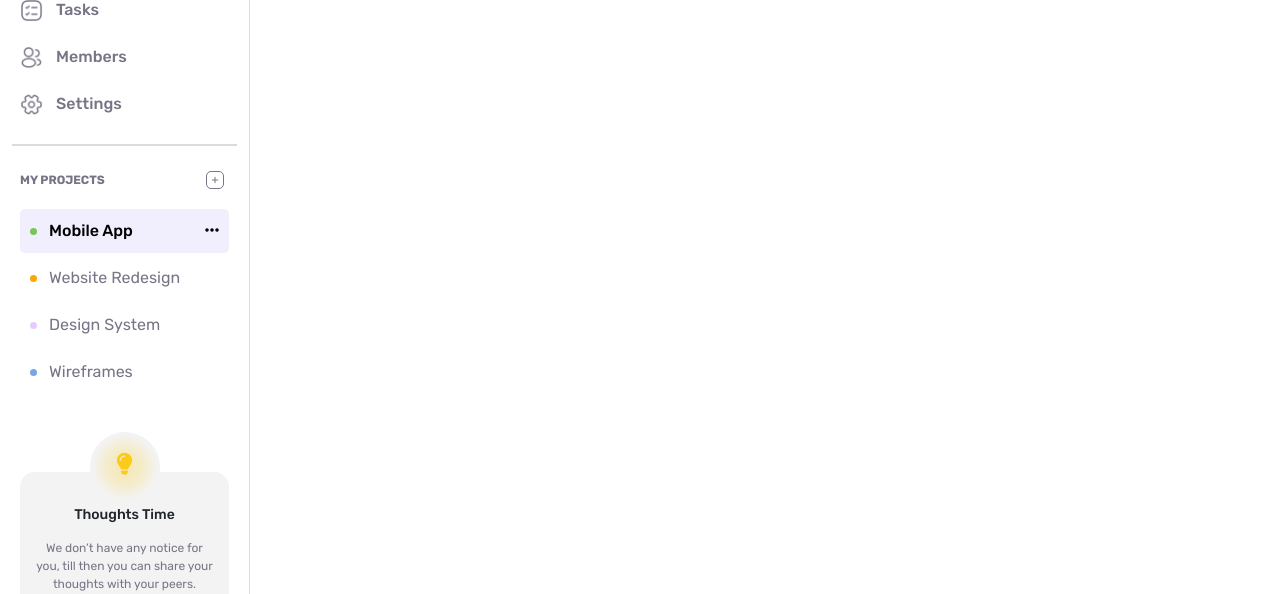
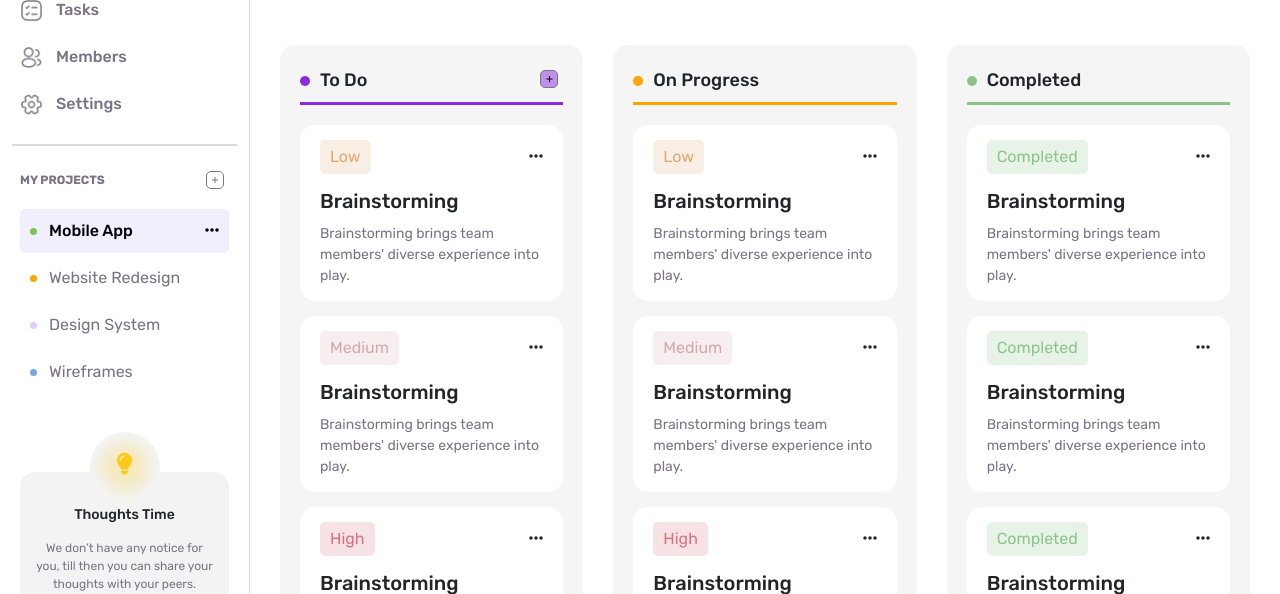
Before and after one commit to SanjaySokal/project-management, a React (Create React App) app in the folder frontend/: page / in a window 1280 px wide. Shown: the part 206-800 px from the top of the page. Built offline with nearby package versions, Linux system fonts and the light colour scheme.

Commit message:
showing drag drop error

```diff
--- a/frontend/src/Components/Completed.jsx
+++ b/frontend/src/Components/Completed.jsx
@@ -1,34 +1,33 @@
-import React from 'react'
+import React from 'react';
 import ItemStatus from './ItemStatus';
 import { Droppable } from 'react-beautiful-dnd';
 
 const Completed = () => {
     let arr = [
-        { priority: "completed", heading: "Brainstorming", para: "Brainstorming brings team members' diverse experience into play." },
-        { priority: "completed", heading: "Brainstorming", para: "Brainstorming brings team members' diverse experience into play." },
-        { priority: "completed", heading: "Brainstorming", para: "Brainstorming brings team members' diverse experience into play." }
+        { priority: 'completed', heading: 'Brainstorming', para: "Brainstorming brings team members' diverse experience into play." },
+        { priority: 'completed', heading: 'Brainstorming', para: "Brainstorming brings team members' diverse experience into play." },
+        { priority: 'completed', heading: 'Brainstorming', para: "Brainstorming brings team members' diverse experience into play." }
     ];
+
     return (
-        <Droppable droppableId='completed'>
-            {(provided) => {
+        <Droppable droppableId={'completed'} type="completed">
+            {(provided) => (
                 <div className="list-item" ref={provided.innerRef} {...provided.droppableProps}>
-                    <div className="list-item">
-                        <div className="list-padding">
-                            <div className='completed list-head'>
-                                <div className="heading">
-                                    <h4>Completed</h4>
-                                </div>
+                    <div className="list-padding">
+                        <div className='completed list-head'>
+                            <div className="heading">
+                                <h4>Completed</h4>
                             </div>
-                            {
-                                arr.map((item, ind) => <ItemStatus key={ind} id={ind} priority={item.priority} heading={item.heading} para={item.para} />)
-                            }
                         </div>
+                        {arr.map((item, ind) => (
+                            <ItemStatus key={ind} id={ind} priority={item.priority} heading={item.heading} para={item.para} />
+                        ))}
                     </div>
                     {provided.placeholder}
                 </div>
-            }}
+            )}
         </Droppable>
-    )
-}
+    );
+};
 
-export default Completed
+export default Completed;
--- a/frontend/src/Components/ItemStatus.jsx
+++ b/frontend/src/Components/ItemStatus.jsx
@@ -1,28 +1,30 @@
-import React from 'react'
-import { Draggable } from 'react-beautiful-dnd'
+import { FontAwesomeIcon } from '@fortawesome/react-fontawesome';
+import { faEllipsis } from '@fortawesome/free-solid-svg-icons';
+import React from 'react';
+import { Draggable } from 'react-beautiful-dnd';
 
 const ItemStatus = (props) => {
     return (
-        <Draggable draggableId={props.id.toString()} index={props.id}>
+        <Draggable draggableId={"todo" + props.id} index={props.id}>
             {(provided) => (
                 <li ref={provided.innerRef} {...provided.draggableProps} {...provided.dragHandleProps}>
                     <div className="top-btns">
                         <p className={`priority ${props.priority}`}>
                             {props.priority.charAt(0).toUpperCase() + props.priority.slice(1)}
                         </p>
-                        <span className="link"><i className="fa-solid fa-ellipsis"></i></span>
+                        <span className="link">
+                            <FontAwesomeIcon icon={faEllipsis} />
+                        </span>
                     </div>
                     <div className="inner-content">
                         <h4>{props.heading}</h4>
-                        <p>
-                            {props.para}
-                        </p>
+                        <p>{props.para}</p>
                     </div>
                     {provided.placeholder}
                 </li>
             )}
         </Draggable>
-    )
-}
+    );
+};
 
-export default ItemStatus
+export default ItemStatus;
--- a/frontend/src/Components/List.jsx
+++ b/frontend/src/Components/List.jsx
@@ -1,19 +1,26 @@
-import React from 'react'
-import { DragDropContext } from "react-beautiful-dnd"
-import ToDo from './ToDo'
-import OnProgress from './OnProgress'
-import Completed from './Completed'
+import React from 'react';
+import { DragDropContext } from 'react-beautiful-dnd';
+import ToDo from './ToDo';
+import OnProgress from './OnProgress';
+import Completed from './Completed';
 
 const List = () => {
+
+    const onDragEnd = (result) => {
+        if (!result.destination) return;
+    };
+
     return (
-        <DragDropContext onDragEnd={() => console.log("ended")}>
-            <div className="list">
+        <div className="list">
+            <DragDropContext
+                onDragEnd={onDragEnd}
+            >
                 <ToDo />
                 <OnProgress />
                 <Completed />
-            </div>
-        </DragDropContext>
-    )
-}
+            </DragDropContext>
+        </div>
+    );
+};
 
-export default List
+export default List;
--- a/frontend/src/Components/OnProgress.jsx
+++ b/frontend/src/Components/OnProgress.jsx
@@ -1,16 +1,17 @@
-import React from 'react'
-import ItemStatus from './ItemStatus'
+import React from 'react';
+import ItemStatus from './ItemStatus';
 import { Droppable } from 'react-beautiful-dnd';
 
 const OnProgress = () => {
     let arr = [
-        { priority: "low", heading: "Brainstorming", para: "Brainstorming brings team members' diverse experience into play." },
-        { priority: "medium", heading: "Brainstorming", para: "Brainstorming brings team members' diverse experience into play." },
-        { priority: "high", heading: "Brainstorming", para: "Brainstorming brings team members' diverse experience into play." }
+        { priority: 'low', heading: 'Brainstorming', para: "Brainstorming brings team members' diverse experience into play." },
+        { priority: 'medium', heading: 'Brainstorming', para: "Brainstorming brings team members' diverse experience into play." },
+        { priority: 'high', heading: 'Brainstorming', para: "Brainstorming brings team members' diverse experience into play." }
     ];
+
     return (
-        <Droppable droppableId='progress'>
-            {(provided) => {
+        <Droppable droppableId={'progress'} type="progress">
+            {(provided) => (
                 <div className="list-item" ref={provided.innerRef} {...provided.droppableProps}>
                     <div className="list-padding">
                         <div className='on-progress list-head'>
@@ -18,15 +19,15 @@ const OnProgress = () => {
                                 <h4>On Progress</h4>
                             </div>
                         </div>
-                        {
-                            arr.map((item, ind) => <ItemStatus key={ind} id={ind} priority={item.priority} heading={item.heading} para={item.para} />)
-                        }
+                        {arr.map((item, ind) => (
+                            <ItemStatus key={ind} id={ind} priority={item.priority} heading={item.heading} para={item.para} />
+                        ))}
                     </div>
                     {provided.placeholder}
                 </div>
-            }}
+            )}
         </Droppable>
-    )
-}
+    );
+};
 
-export default OnProgress
+export default OnProgress;
--- a/frontend/src/Components/ToDo.jsx
+++ b/frontend/src/Components/ToDo.jsx
@@ -1,38 +1,38 @@
-import React from 'react'
-import ItemStatus from './ItemStatus'
+import { FontAwesomeIcon } from '@fortawesome/react-fontawesome';
+import { faPlus } from '@fortawesome/free-solid-svg-icons';
+import React from 'react';
+import ItemStatus from './ItemStatus';
 import { Droppable } from 'react-beautiful-dnd';
 
 const ToDo = () => {
     let arr = [
-        { priority: "low", heading: "Brainstorming", para: "Brainstorming brings team members' diverse experience into play." },
-        { priority: "medium", heading: "Brainstorming", para: "Brainstorming brings team members' diverse experience into play." },
-        { priority: "high", heading: "Brainstorming", para: "Brainstorming brings team members' diverse experience into play." }
+        { priority: 'low', heading: 'Brainstorming', para: "Brainstorming brings team members' diverse experience into play." },
+        { priority: 'medium', heading: 'Brainstorming', para: "Brainstorming brings team members' diverse experience into play." },
+        { priority: 'high', heading: 'Brainstorming', para: "Brainstorming brings team members' diverse experience into play." }
     ];
+
     return (
-        <Droppable droppableId='todo'>
-            {(provided) => {
-                <div className="list" ref={provided.innerRef} {...provided.droppableProps}>
-                    <div className="list-item">
+        <Droppable droppableId={'todo'} type="todo">
+            {(provided) => (
+                <div className="list-item" ref={provided.innerRef} {...provided.droppableProps}>
                     <div className="list-padding">
                         <div className='todo list-head'>
                             <div className="heading">
                                 <h4>To Do</h4>
                                 <button>
-                                        <i className="fa-solid fa-plus"></i>
+                                    <FontAwesomeIcon icon={faPlus} />
                                 </button>
                             </div>
                         </div>
-                            {
-                                arr.map((item, ind) => <ItemStatus key={ind} id={ind} priority={item.priority} heading={item.heading} para={item.para} />)
-                            }
-
-                        </div>
+                        {arr.map((item, ind) => (
+                            <ItemStatus key={ind} id={ind} priority={item.priority} heading={item.heading} para={item.para} />
+                        ))}
                     </div>
                     {provided.placeholder}
                 </div>
-            }}
+            )}
         </Droppable>
-    )
-}
+    );
+};
 
 export default ToDo;
```
Lines whose indentation alone changed are shown as unchanged.
